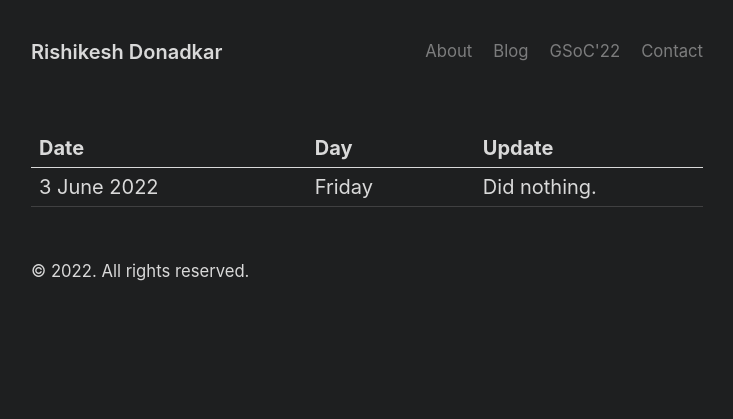
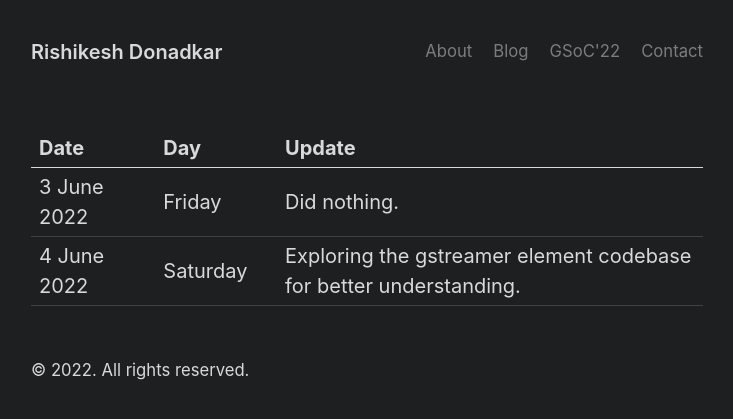
Before and after one commit to RISHI27-dot/rishi27-dot.github.io, a Jekyll site: the page built from gsoc/weeks/week0.3.md, in a window 1280 px wide. Shown: the top 419 px of the page, without its empty margins (273-1006 px from the left). Built offline with Jekyll 4.4.1, drawn with Linux system fonts in a browser that asks for light colours.

Commit message:
update 4 June 2022

```diff
--- a/gsoc/weeks/week0.3.md
+++ b/gsoc/weeks/week0.3.md
@@ -6,3 +6,4 @@ title: week 0.3
 |Date        ||Day          ||Update
 | -----------|-|------------|-|-------------|
 3 June 2022  ||Friday       || Did nothing.
+4 June 2022  ||Saturday     || Exploring the gstreamer element codebase for better understanding.
```
